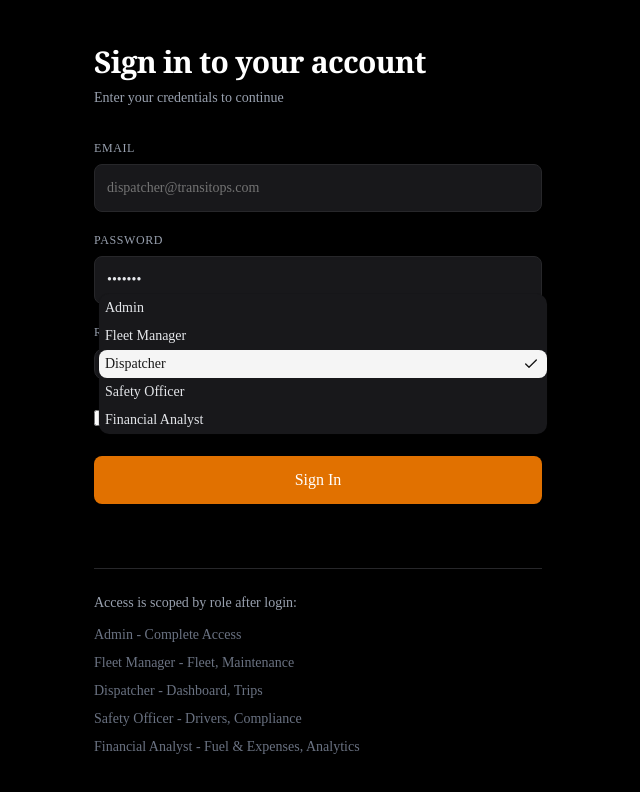
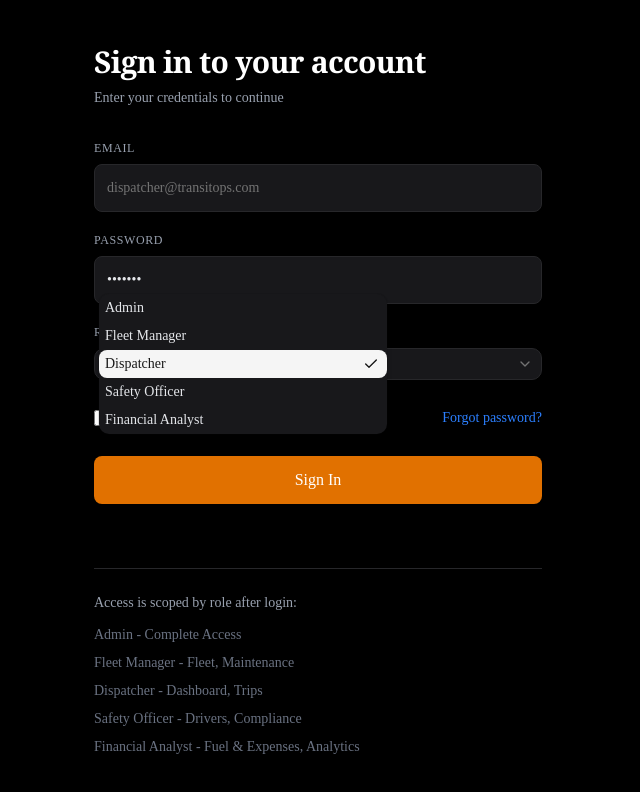
Before and after one commit to Sahilariouss03/TransitOps, a Next.js app: page /login in a window 1280 px wide. Both pictures are taken after a click on the button "DISPATCHER". Shown: the top 792 px of the page, without its empty margins (322-962 px from the left). Built offline with nearby package versions, Linux system fonts and the light colour scheme; no server answers.

Commit message:
style: enhance select dropdown popup width sizing to prevent option truncation

```diff
--- a/src/components/ui/select.tsx
+++ b/src/components/ui/select.tsx
@@ -83,7 +83,7 @@
         <SelectPrimitive.Popup
           data-slot="select-content"
           data-align-trigger={alignItemWithTrigger}
-          className={cn("relative isolate z-50 max-h-(--available-height) w-(--anchor-width) min-w-36 origin-(--transform-origin) overflow-x-hidden overflow-y-auto rounded-lg bg-popover text-popover-foreground shadow-md ring-1 ring-foreground/10 duration-100 data-[align-trigger=true]:animate-none data-[side=bottom]:slide-in-from-top-2 data-[side=inline-end]:slide-in-from-left-2 data-[side=inline-start]:slide-in-from-right-2 data-[side=left]:slide-in-from-right-2 data-[side=right]:slide-in-from-left-2 data-[side=top]:slide-in-from-bottom-2 data-open:animate-in data-open:fade-in-0 data-open:zoom-in-95 data-closed:animate-out data-closed:fade-out-0 data-closed:zoom-out-95", className )}
+          className={cn("relative isolate z-50 max-h-(--available-height) min-w-[var(--anchor-width)] min-w-72 w-auto max-w-[450px] origin-(--transform-origin) overflow-x-hidden overflow-y-auto rounded-lg bg-popover text-popover-foreground shadow-md ring-1 ring-foreground/10 duration-100 data-[align-trigger=true]:animate-none data-[side=bottom]:slide-in-from-top-2 data-[side=inline-end]:slide-in-from-left-2 data-[side=inline-start]:slide-in-from-right-2 data-[side=left]:slide-in-from-right-2 data-[side=right]:slide-in-from-left-2 data-[side=top]:slide-in-from-bottom-2 data-open:animate-in data-open:fade-in-0 data-open:zoom-in-95 data-closed:animate-out data-closed:fade-out-0 data-closed:zoom-out-95", className )}
           {...props}
         >
           <SelectScrollUpButton />
```
